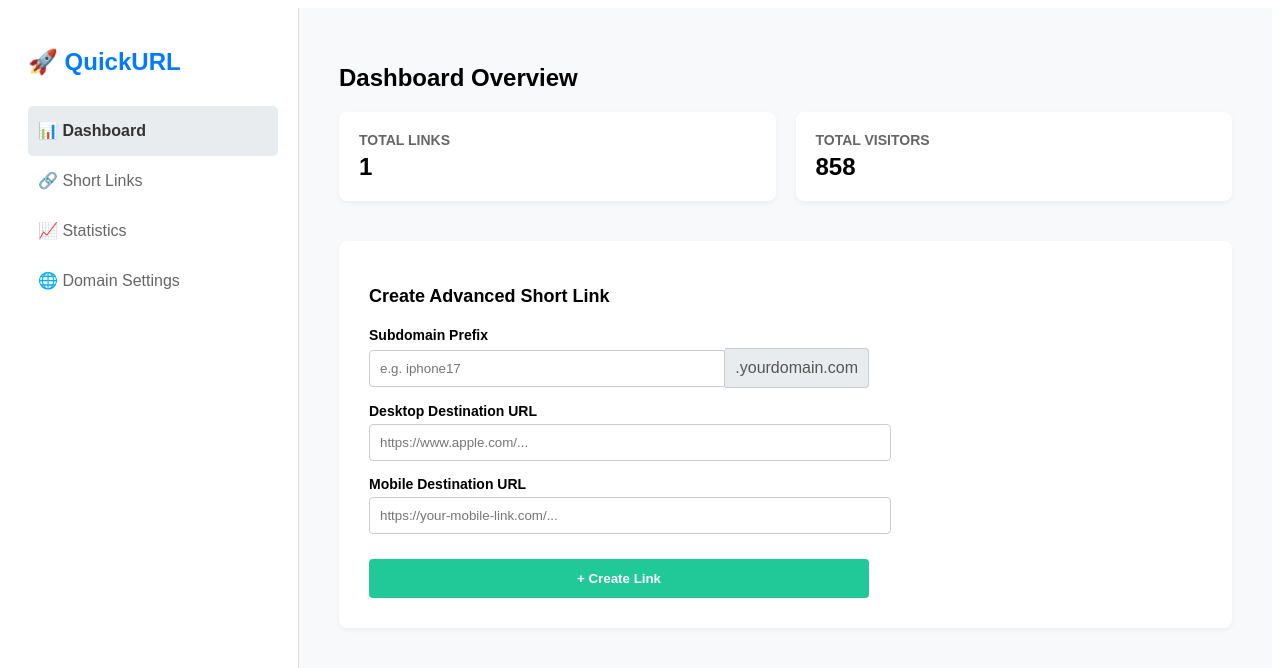
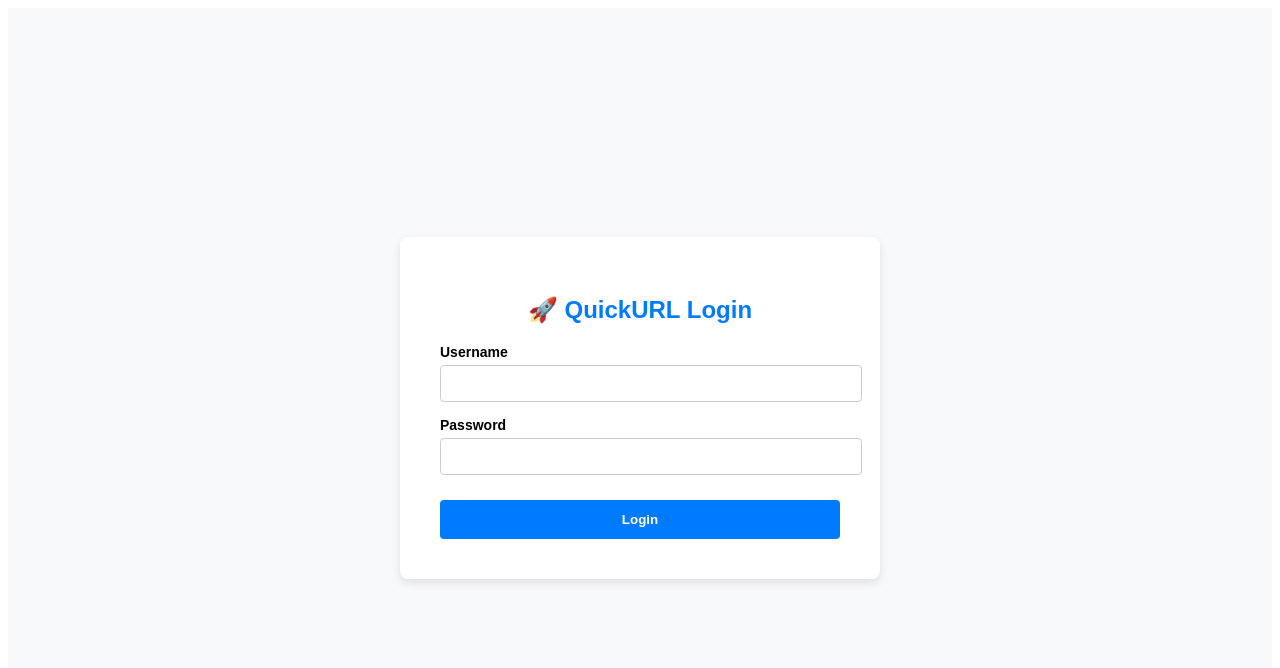
Before and after one commit to masum237/linkhub, a Next.js app: page / in a window 1280 px wide. Shown: the top 668 px of the page. Built offline with nearby package versions, Linux system fonts and the light colour scheme.

Commit message:
Add login functionality to Dashboard component

```diff
--- a/app/page.js
+++ b/app/page.js
@@ -2,10 +2,28 @@
 import { useState } from "react";
 
 export default function Dashboard() {
+  // Login States
+  const [isLoggedIn, setIsLoggedIn] = useState(false);
+  const [username, setUsername] = useState("");
+  const [password, setPassword] = useState("");
+  const [loginError, setLoginError] = useState("");
+
+  // Dashboard States
   const [subdomain, setSubdomain] = useState("");
   const [desktopUrl, setDesktopUrl] = useState("");
   const [mobileUrl, setMobileUrl] = useState("");
   const [message, setMessage] = useState("");
+
+  const handleLogin = (e) => {
+    e.preventDefault();
+    // নিচে "admin" এবং "12345" এর জায়গায় আপনার পছন্দমতো ইউজারনেম ও পাসওয়ার্ড বসিয়ে নিতে পারেন
+    if (username === "masumhub" && password === "masumhub") {
+      setIsLoggedIn(true);
+      setLoginError("");
+    } else {
+      setLoginError("ভুল ইউজারনেম বা পাসওয়ার্ড!");
+    }
+  };
 
   const handleCreateLink = async (e) => {
     e.preventDefault();
@@ -28,10 +46,34 @@ export default function Dashboard() {
     }
   };
 
+  // যদি লগইন করা না থাকে, তাহলে লগইন পেজ দেখাবে
+  if (!isLoggedIn) {
+    return (
+      <div style={{ display: "flex", justifyContent: "center", alignItems: "center", height: "100vh", backgroundColor: "#f8f9fa", fontFamily: "sans-serif" }}>
+        <div style={{ backgroundColor: "#fff", padding: "40px", borderRadius: "8px", boxShadow: "0 4px 10px rgba(0,0,0,0.1)", width: "100%", maxWidth: "400px" }}>
+          <h2 style={{ textAlign: "center", marginBottom: "20px", color: "#007bff" }}>🚀 QuickURL Login</h2>
+          <form onSubmit={handleLogin} style={{ display: "flex", flexDirection: "column", gap: "15px" }}>
+            <div>
+              <label style={{ display: "block", marginBottom: "5px", fontWeight: "bold", fontSize:"14px" }}>Username</label>
+              <input type="text" value={username} onChange={(e) => setUsername(e.target.value)} required style={{ width: "100%", padding: "10px", border: "1px solid #ccc", borderRadius: "4px", outline:"none" }} />
+            </div>
+            <div>
+              <label style={{ display: "block", marginBottom: "5px", fontWeight: "bold", fontSize:"14px" }}>Password</label>
+              <input type="password" value={password} onChange={(e) => setPassword(e.target.value)} required style={{ width: "100%", padding: "10px", border: "1px solid #ccc", borderRadius: "4px", outline:"none" }} />
+            </div>
+            <button type="submit" style={{ padding: "12px", backgroundColor: "#007bff", color: "#fff", border: "none", borderRadius: "4px", fontWeight: "bold", cursor: "pointer", marginTop: "10px" }}>Login</button>
+            {loginError && <p style={{ color: "red", textAlign: "center", margin: "10px 0 0 0", fontWeight: "bold" }}>{loginError}</p>}
+          </form>
+        </div>
+      </div>
+    );
+  }
+
+  // লগইন সফল হলে ড্যাশবোর্ড দেখাবে
   return (
     <div style={{ display: "flex", minHeight: "100vh", fontFamily: "sans-serif", backgroundColor: "#f8f9fa" }}>
 
-      {/* Sidebar - স্ক্রিনশটের মত বেসিক ডিজাইন */}
+      {/* Sidebar */}
       <div style={{ width: "250px", backgroundColor: "#fff", padding: "20px", borderRight: "1px solid #ddd" }}>
         <h2 style={{ color: "#007bff", marginBottom: "30px" }}>🚀 QuickURL</h2>
         <ul style={{ listStyle: "none", padding: 0, lineHeight: "2.5" }}>
@@ -40,6 +82,7 @@ export default function Dashboard() {
           <li style={{ color: "#666", padding: "5px 10px" }}>📈 Statistics</li>
           <li style={{ color: "#666", padding: "5px 10px" }}>🌐 Domain Settings</li>
         </ul>
+        <button onClick={() => setIsLoggedIn(false)} style={{ marginTop: "50px", padding: "10px", width: "100%", backgroundColor: "#dc3545", color: "#fff", border: "none", borderRadius: "4px", cursor: "pointer", fontWeight: "bold" }}>Logout</button>
       </div>
 
       {/* Main Content */}
@@ -88,7 +131,6 @@ export default function Dashboard() {
             {message && <p style={{ marginTop: "15px", color: message.includes("Error") ? "red" : "green", fontWeight: "bold" }}>{message}</p>}
           </form>
         </div>
-
       </div>
     </div>
   );
```
